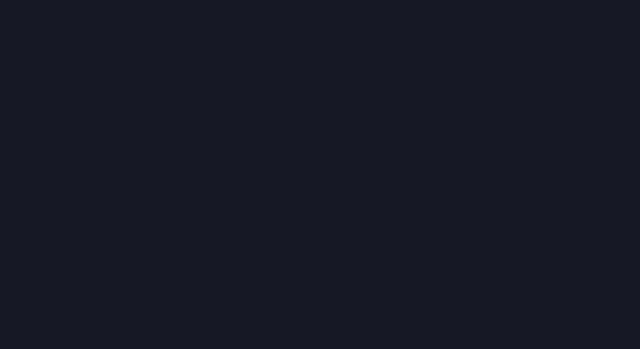
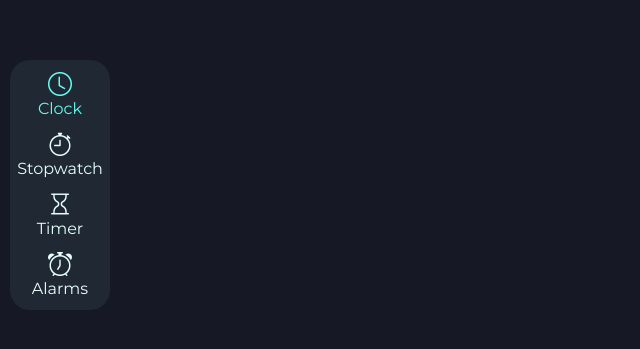
Before and after one commit to aki-masaki/react-clock, a Next.js app: page / in a window 1280 px wide. Shown: the part 215-564 px from the top of the page, without its empty margins (0-640 px from the left). Built offline with nearby package versions, Linux system fonts and the light colour scheme.

Commit message:
added navigation and realtime clock

```diff
--- /dev/null
+++ b/src/app/components/navigation/navbar.tsx
@@ -0,0 +1,32 @@
+import { NavigationKey } from './navigation';
+import styles from './styles.module.css';
+
+const NavBar = ({
+    keys,
+    onChange,
+    activeKeyId
+}: {
+    keys: NavigationKey[];
+    onChange: (key: NavigationKey) => any;
+    activeKeyId: string;
+}) => {
+    return (
+        <div className={styles.navbar}>
+            {keys.map(key => {
+                return (
+                    <div
+                        className={`${styles['navbar-item']} ${
+                            activeKeyId === key.id && styles.active
+                        }`}
+                        key={key.id}
+                        onClick={() => onChange(key)}>
+                        <i className={`bi bi-${key.iconClass}`}></i>
+                        <span>{key.displayName}</span>
+                    </div>
+                );
+            })}
+        </div>
+    );
+};
+
+export default NavBar;
--- /dev/null
+++ b/src/app/components/navigation/navigation.tsx
@@ -0,0 +1,38 @@
+'use client';
+
+import React, { useState } from 'react';
+import NavBar from './navbar';
+import NavPanel from './navpanel';
+
+export interface NavigationKey {
+    id: string;
+    displayName: string;
+    iconClass: string;
+}
+
+const Navigation = ({
+    children,
+    keys
+}: {
+    keys: NavigationKey[];
+    children: React.ReactNode;
+}) => {
+    const [activeKeyId, setActiveKeyId] = useState<string>(keys[0].id);
+
+    return (
+        <>
+            <NavBar
+                keys={keys}
+                onChange={key => setActiveKeyId(key.id)}
+                activeKeyId={activeKeyId}></NavBar>
+
+            {(React.Children.toArray(children) as React.ReactElement[]).find(
+                child => {
+                    return child.key === `.$${activeKeyId}`;
+                }
+            )}
+        </>
+    );
+};
+
+export default Navigation;
--- /dev/null
+++ b/src/app/components/navigation/navpanel.tsx
@@ -0,0 +1,14 @@
+import React from 'react';
+import styles from './styles.module.css';
+
+const NavPanel = ({
+    keyId,
+    children
+}: {
+    keyId: string;
+    children?: React.ReactNode;
+}) => {
+    return <div key={keyId}>{children}</div>;
+};
+
+export default NavPanel;
--- /dev/null
+++ b/src/app/components/navigation/styles.module.css
@@ -0,0 +1,28 @@
+.navbar {
+    width: 100px;
+    background-color: var(--secondary-color);
+    position: relative;
+    left: 10px;
+    display: flex;
+    flex-direction: column;
+    border-radius: 20px;
+    padding: 10px;
+    gap: 10px;
+}
+
+.navbar-item {
+    width: 100%;
+    height: 50px;
+    transition: 0.4s;
+    display: flex;
+    flex-direction: column;
+    align-items: center;
+}
+
+.navbar-item.active {
+    color: var(--primary-color);
+}
+
+.navbar-item > i {
+    font-size: 1.5em;
+}
--- /dev/null
+++ b/src/app/components/panels/clock.tsx
@@ -0,0 +1,20 @@
+'use client';
+
+import { Time, TimeData } from '@/app/time';
+import { useState } from 'react';
+
+const Clock = ({}: {}) => {
+    const [timeData, setTimeData] = useState<TimeData>();
+
+    Time.onSecondsUpdate(setTimeData);
+
+    return (
+        <>
+            {!!timeData && (
+                <span>{Time.formatTimeData(timeData as TimeData)}</span>
+            )}
+        </>
+    );
+};
+
+export default Clock;
--- a/src/app/globals.css
+++ b/src/app/globals.css
@@ -1,3 +1,5 @@
+@import url('https://cdn.jsdelivr.net/npm/bootstrap-icons@1.10.5/font/bootstrap-icons.css');
+
 * {
     margin: 0;
     box-sizing: border-box;
@@ -17,3 +19,15 @@ body {
     --text-color: #e5fffd;
     --background-color: #161825;
 }
+
+.navigation {
+    width: 100%;
+    height: 100%;
+}
+
+main {
+    width: 100%;
+    height: 100%;
+    display: flex;
+    align-items: center;
+}
--- a/src/app/page.tsx
+++ b/src/app/page.tsx
@@ -1,5 +1,38 @@
+import Navigation from './components/navigation/navigation';
+import NavPanel from './components/navigation/navpanel';
+import Clock from './components/panels/clock';
+
 const Home = () => {
-    return <main></main>;
+    return (
+        <main>
+            <Navigation
+                keys={[
+                    { id: 'clock', displayName: 'Clock', iconClass: 'clock' },
+                    {
+                        id: 'stopwatch',
+                        displayName: 'Stopwatch',
+                        iconClass: 'stopwatch'
+                    },
+                    {
+                        id: 'timer',
+                        displayName: 'Timer',
+                        iconClass: 'hourglass'
+                    },
+                    {
+                        id: 'alarms',
+                        displayName: 'Alarms',
+                        iconClass: 'alarm'
+                    }
+                ]}>
+                <NavPanel keyId='clock'>
+                    <Clock></Clock>
+                </NavPanel>
+                <NavPanel keyId='stopwatch'>Stopwatch</NavPanel>
+                <NavPanel keyId='timer'>Timer</NavPanel>
+                <NavPanel keyId='alarms'>Alarms</NavPanel>
+            </Navigation>
+        </main>
+    );
 };
 
 export default Home;
```
